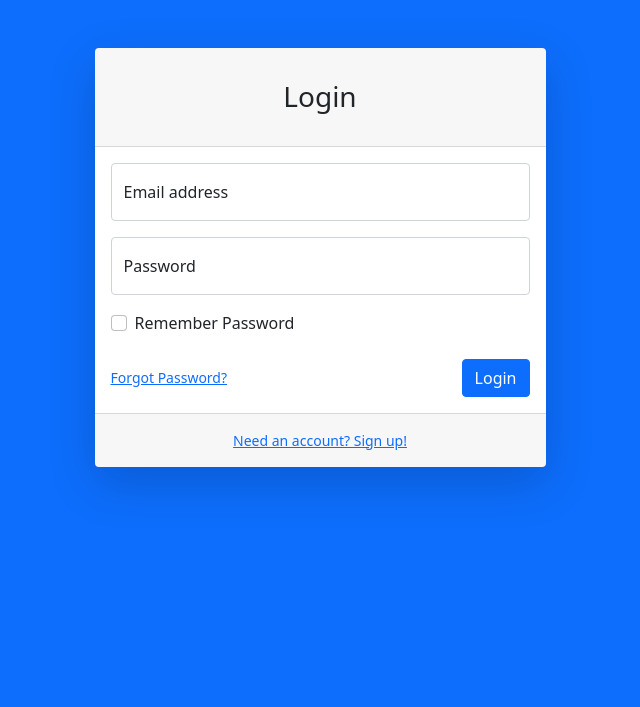
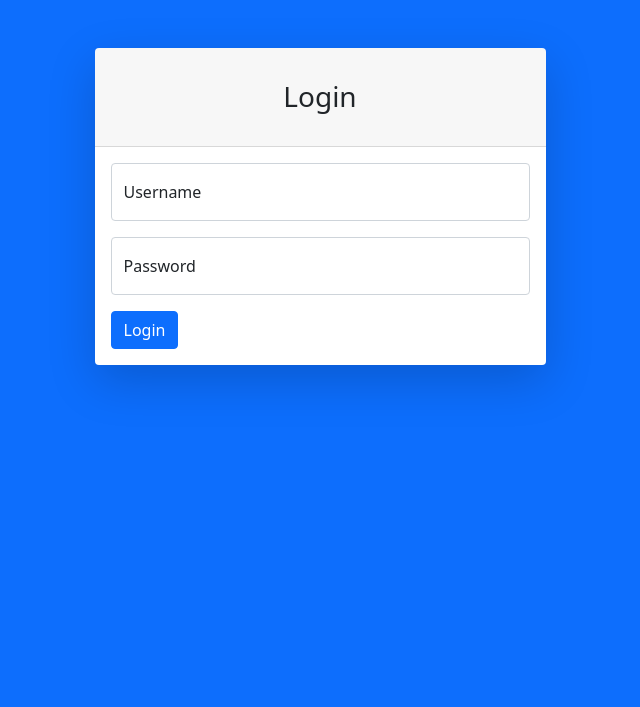
Before and after one commit to Baguskn12/sistem_inventory, a PHP site: page /login.php in a window 1280 px wide. Shown: the top 707 px of the page, without its empty margins (320-960 px from the left). Run offline with PHP 8.4, Linux system fonts and the light colour scheme; some libraries are stand-ins or nearby versions.

Commit message:
update login

```diff
--- a/function.php
+++ b/function.php
@@ -0,0 +1,32 @@
+<?php
+
+$koneksi = mysqli_connect('localhost', 'root', '', 'inventory');
+
+if (isset($_POST['login'])) {
+    //initial variable
+    $username = $_POST['username'];
+    $password = $_POST['password'];
+
+    $check = mysqli_query(
+        $koneksi,
+        "SELECT * FROM user
+        WHERE username='$username'
+            AND password='$password'"
+    );
+    $hitung = mysqli_num_rows($check);
+
+    if ($hitung > 0) {
+        // jika datanya ada, dan ditemukan
+        // berhasil login
+        $_SESSION['login'] = true;
+        header('location:index.php');
+    } else {
+        //Datanya g ada
+        // gagal login
+        echo '
+        <script>
+        alert("Username atau Password salah")
+        window.location.href="login.php"
+        </script>';
+    }
+}
--- a/login.php
+++ b/login.php
@@ -1,3 +1,8 @@
+<?php
+require 'function.php'
+?>
+
+
 <!DOCTYPE html>
 <html lang="en">
     <head>
@@ -6,7 +11,7 @@
         <meta name="viewport" content="width=device-width, initial-scale=1, shrink-to-fit=no" />
         <meta name="description" content="" />
         <meta name="author" content="" />
-        <title>Login - SB Admin</title>
+        <title>Login - Sistem Inventory</title>
         <link href="css/styles.css" rel="stylesheet" />
         <script src="https://use.fontawesome.com/releases/v6.1.0/js/all.js" crossorigin="anonymous"></script>
     </head>
@@ -20,27 +25,18 @@
                                 <div class="card shadow-lg border-0 rounded-lg mt-5">
                                     <div class="card-header"><h3 class="text-center font-weight-light my-4">Login</h3></div>
                                     <div class="card-body">
-                                        <form>
+                                        <form method="POST">
                                             <div class="form-floating mb-3">
-                                                <input class="form-control" id="inputEmail" type="email" placeholder="name@example.com" />
-                                                <label for="inputEmail">Email address</label>
+                                                <input class="form-control" name="username" type="text" placeholder="username" required/>
+                                                <label for="inputEmail">Username</label>
                                             </div>
                                             <div class="form-floating mb-3">
-                                                <input class="form-control" id="inputPassword" type="password" placeholder="Password" />
+                                                <input class="form-control" name="password" type="password" placeholder="Password" />
                                                 <label for="inputPassword">Password</label>
                                             </div>
-                                            <div class="form-check mb-3">
-                                                <input class="form-check-input" id="inputRememberPassword" type="checkbox" value="" />
-                                                <label class="form-check-label" for="inputRememberPassword">Remember Password</label>
-                                            </div>
-                                            <div class="d-flex align-items-center justify-content-between mt-4 mb-0">
-                                                <a class="small" href="password.html">Forgot Password?</a>
-                                                <a class="btn btn-primary" href="index.html">Login</a>
-                                            </div>
+                                            <button type="submit" name="login" class="btn btn-primary">Login
+                                            </button>
                                         </form>
-                                    </div>
-                                    <div class="card-footer text-center py-3">
-                                        <div class="small"><a href="register.html">Need an account? Sign up!</a></div>
                                     </div>
                                 </div>
                             </div>
```
